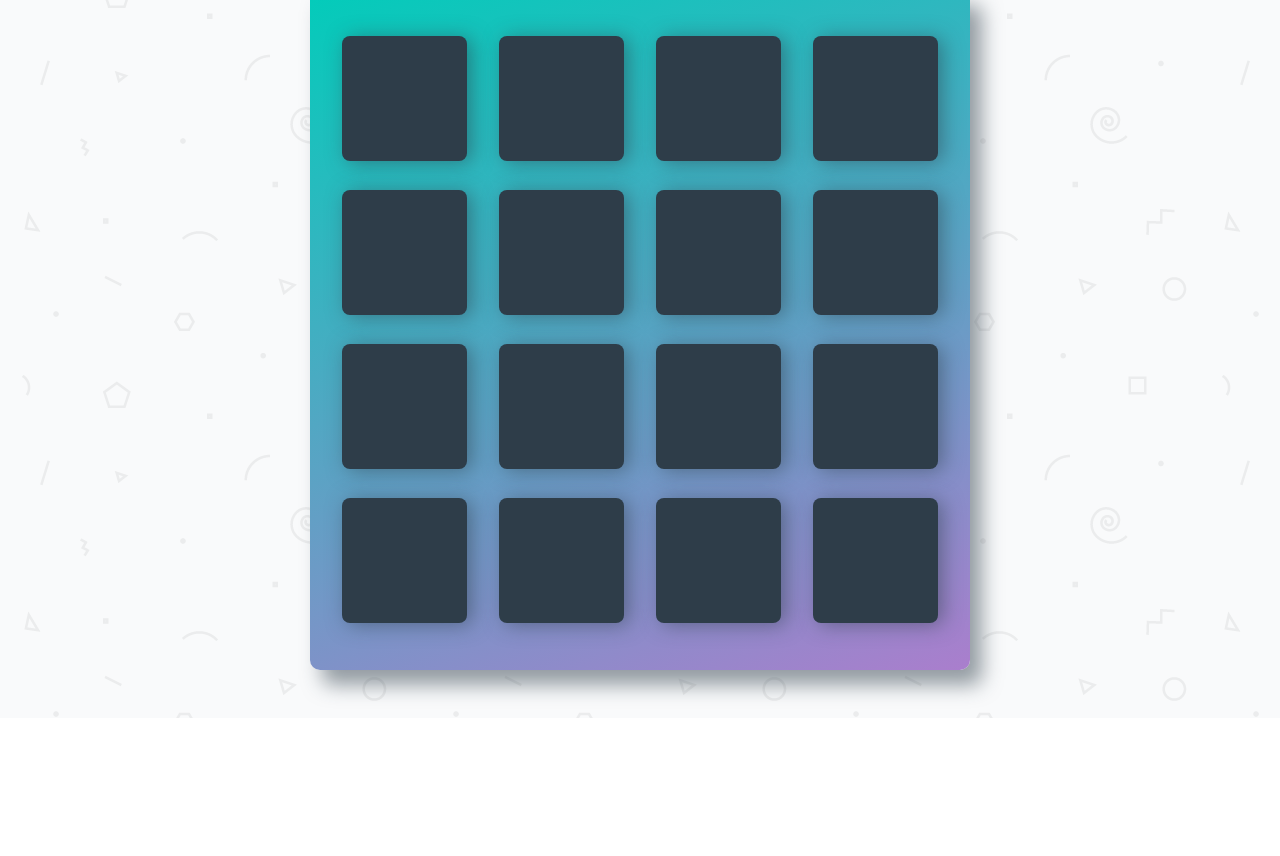
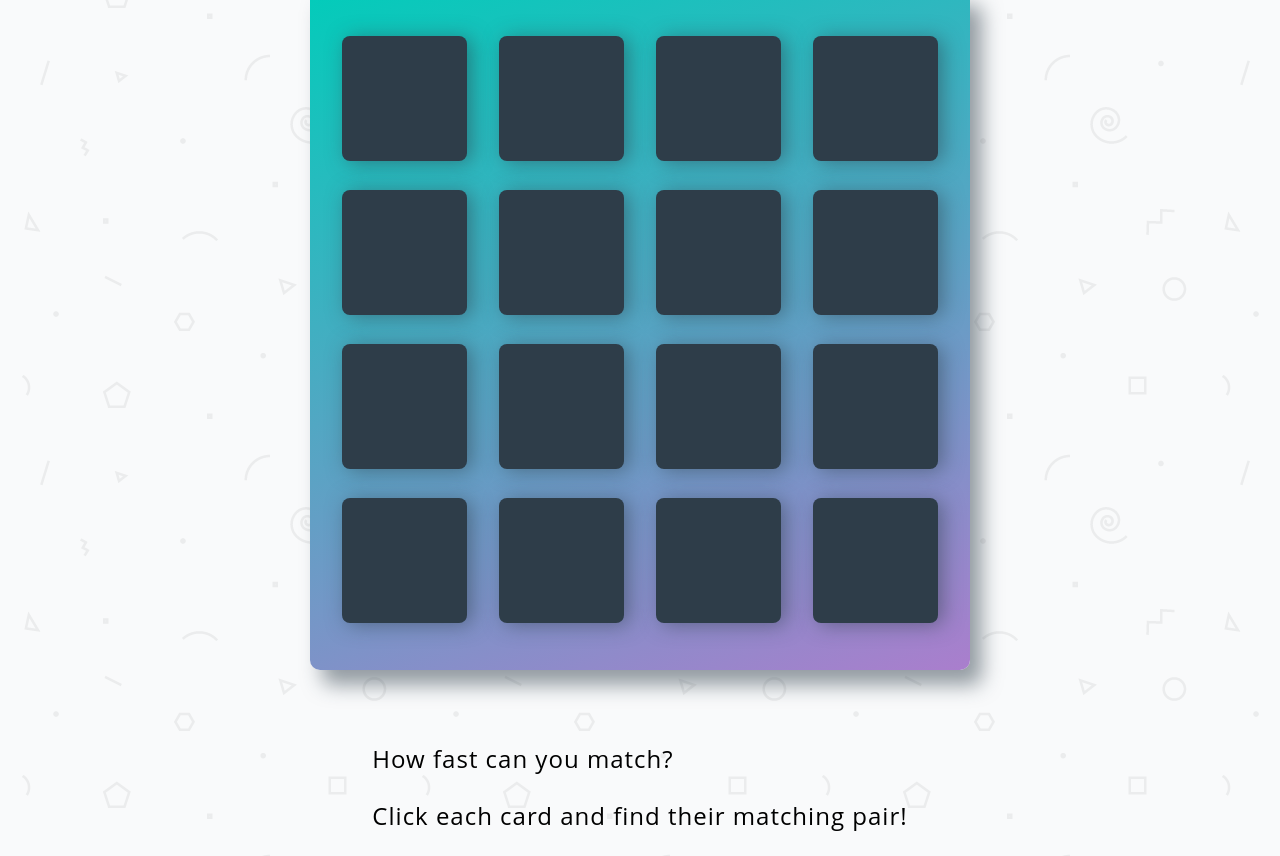
Before and after one commit to calvinln/memory-game, a website built with Parcel: page index.html in a window 1280 px wide. Shown: the part 144-1000 px from the top of the page. Before the commit the page ends 862 px from the top, so only its background shows below. Built offline with nearby package versions, Linux system fonts and the light colour scheme; a web font is replaced by a local one.

Commit message:
Add game instructions.

```diff
--- a/css/app.css
+++ b/css/app.css
@@ -33,9 +33,11 @@ h1 {
   font-weight: 300;
 }
 
-/*
- * Styles for the deck of cards
- */
+#instructions {
+  font-size: 1.5em;
+  letter-spacing: 1px;
+  font-family: 'Open Sans', sans-serif;
+}
 
 #deck {
   width: 660px;
@@ -103,10 +105,6 @@ h1 {
   font-size: 15px;
 }
 
-/*
- * Styles for the Score Panel
- */
-
 .score-panel {
   text-align: left;
   width: 450px;
--- a/index.html
+++ b/index.html
@@ -46,6 +46,10 @@
         <ul id="deck">
 
         </ul>
+        <div id="instructions">
+            <p>How fast can you match?</p>
+            <p>Click each card and find their matching pair!</p>
+        </div>
     </div>
 
     <script src="js/app.js"></script>
```
